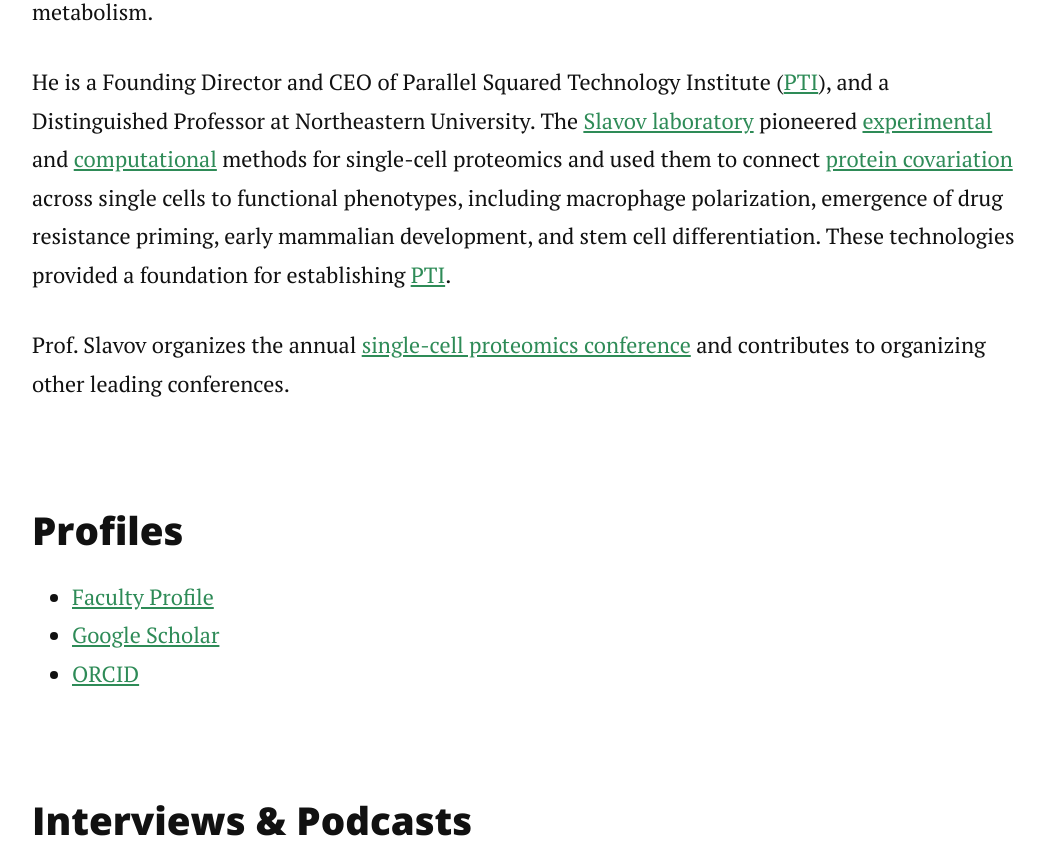
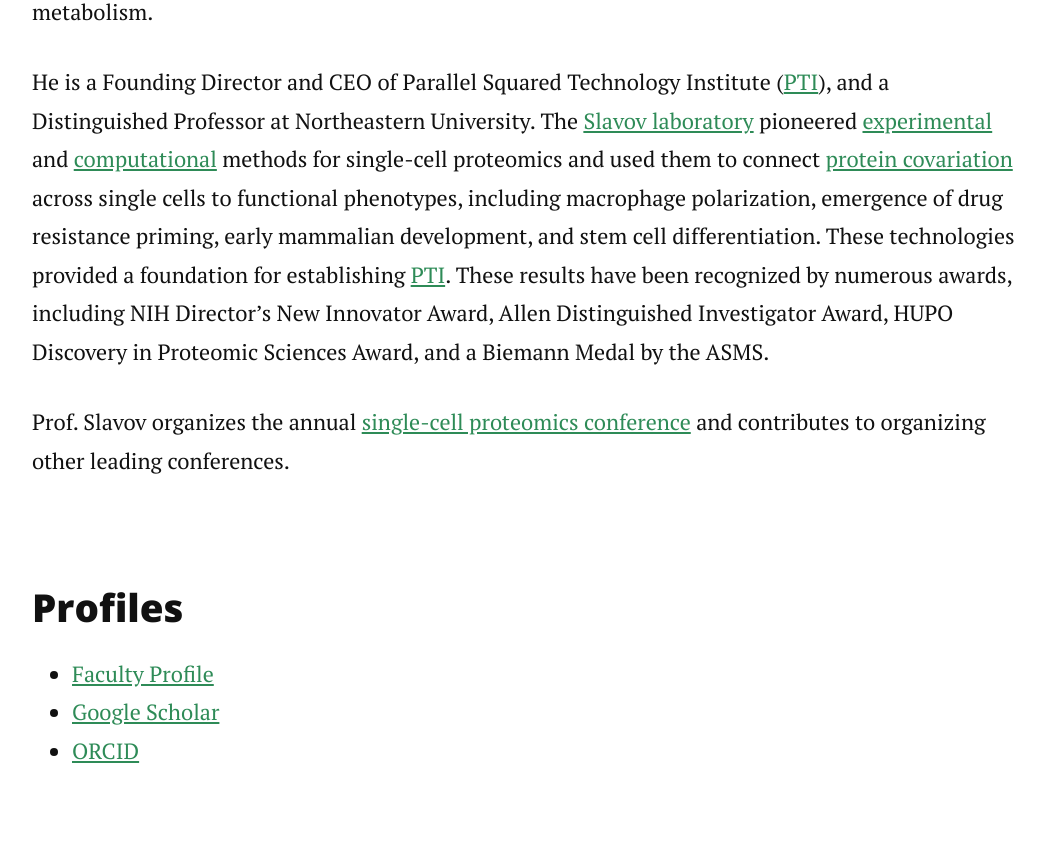
Before and after one commit to nslavov/nikolai, a Jekyll site: the page built from bio.md, in a window 1280 px wide and 900 px high, scrolled down 586 px, cut to the strip 0-864 px from the top of the window. Shown: the whole strip, without its empty margins (113-1158 px from the left). Built offline with Jekyll 4.4.1, drawn with Linux system fonts in a browser that asks for light colours; nearby versions of some CDN libraries.

Commit message:
Update bio.md

```diff
--- a/bio.md
+++ b/bio.md
@@ -10,7 +10,7 @@
 
 Nikolai Slavov received undergraduate education from MIT and a doctoral degree from Princeton University for characterizing the coordination of cellular growth with gene expression and metabolism.
 
-He is a Founding Director and CEO of Parallel Squared Technology Institute (<a href="https://www.parallelsq.org/">PTI</a>), and a Distinguished Professor at Northeastern University. The <a href="https://slavovlab.net">Slavov laboratory</a> pioneered <a href="https://scp.slavovlab.net/methods">experimental</a> and <a href="https://scp.slavovlab.net/computational-analysis">computational</a> methods for single-cell proteomics and used them to connect <a href="https://doi.org/10.1371/journal.pbio.3001512" target="_blank" rel="noopener">protein covariation</a> across single cells to functional phenotypes, including macrophage polarization, emergence of drug resistance priming, early mammalian development, and stem cell differentiation. These technologies provided a foundation for establishing [PTI](https://www.parallelsq.org).
+He is a Founding Director and CEO of Parallel Squared Technology Institute (<a href="https://www.parallelsq.org/">PTI</a>), and a Distinguished Professor at Northeastern University. The <a href="https://slavovlab.net">Slavov laboratory</a> pioneered <a href="https://scp.slavovlab.net/methods">experimental</a> and <a href="https://scp.slavovlab.net/computational-analysis">computational</a> methods for single-cell proteomics and used them to connect <a href="https://doi.org/10.1371/journal.pbio.3001512" target="_blank" rel="noopener">protein covariation</a> across single cells to functional phenotypes, including macrophage polarization, emergence of drug resistance priming, early mammalian development, and stem cell differentiation. These technologies provided a foundation for establishing [PTI](https://www.parallelsq.org). These results have been recognized by numerous awards, including NIH Director’s New Innovator Award, Allen Distinguished Investigator Award, HUPO Discovery in Proteomic Sciences Award, and a Biemann Medal by the ASMS.
 
 Prof. Slavov organizes the annual <a href="https://single-cell.net/">single-cell proteomics conference</a> and contributes to organizing other leading conferences.
 
```
